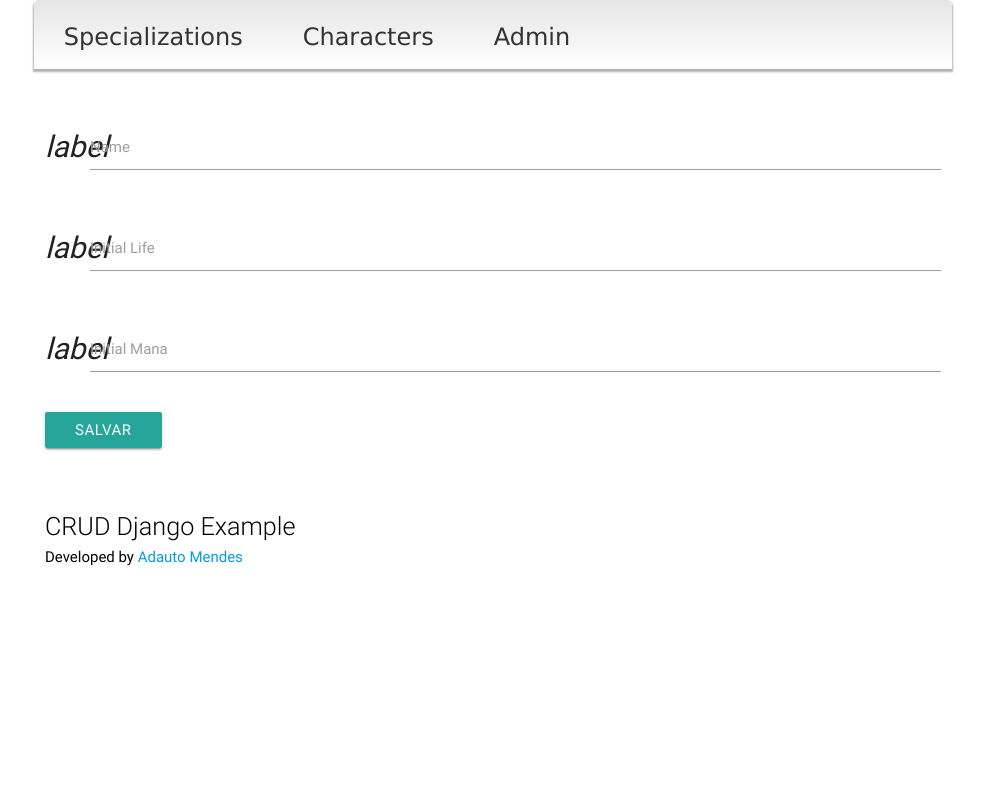
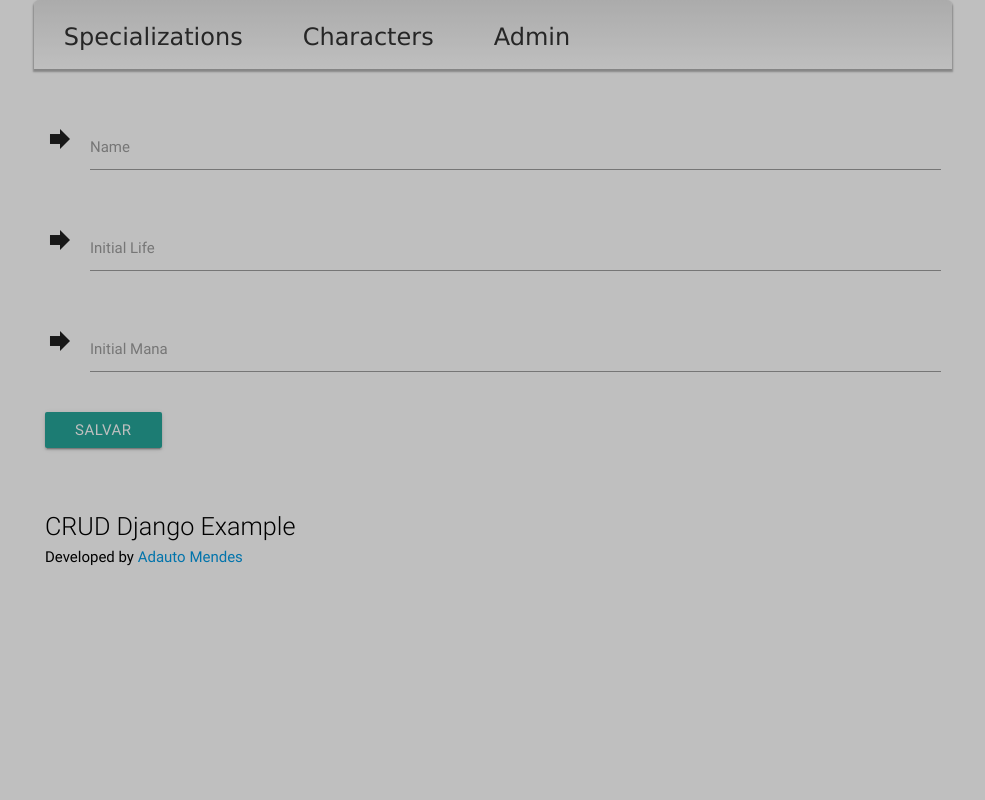
Before and after one commit to adautomendes/crud-python-django, a Django app: page /specialization/new in a window 1280 px wide. Shown: the whole page, without its empty margins (147-1132 px from the left). Run offline with Django 3.2, Linux system fonts and the light colour scheme.

Commit message:
Montando form de spec

```diff
--- a/crud/templates/crud/char_form.html
+++ b/crud/templates/crud/char_form.html
@@ -10,6 +10,7 @@
     <link rel="stylesheet" href="https://cdnjs.cloudflare.com/ajax/libs/materialize/0.100.2/css/materialize.min.css">
     <link type="text/css" rel="stylesheet" href="{% static "crud/css/style.css" %}" media="screen,projection,print" />
     <link type="text/css" rel="stylesheet" href="{% static "crud/css/menu.css" %}" media="screen,projection,print" />
+    <link href="https://fonts.googleapis.com/icon?family=Material+Icons" rel="stylesheet">
 
     <script src="https://code.jquery.com/jquery-3.3.1.min.js"></script>
     <script src="https://cdnjs.cloudflare.com/ajax/libs/materialize/0.100.2/js/materialize.min.js"></script>
--- a/crud/templates/crud/spec_form.html
+++ b/crud/templates/crud/spec_form.html
@@ -10,6 +10,7 @@
     <link rel="stylesheet" href="https://cdnjs.cloudflare.com/ajax/libs/materialize/0.100.2/css/materialize.min.css">
     <link type="text/css" rel="stylesheet" href="{% static "crud/css/style.css" %}" media="screen,projection,print" />
     <link type="text/css" rel="stylesheet" href="{% static "crud/css/menu.css" %}" media="screen,projection,print" />
+    <link href="https://fonts.googleapis.com/icon?family=Material+Icons" rel="stylesheet">
 
     <script src="https://code.jquery.com/jquery-3.3.1.min.js"></script>
     <script src="https://cdnjs.cloudflare.com/ajax/libs/materialize/0.100.2/js/materialize.min.js"></script>
@@ -22,7 +23,7 @@
 </head>
 
 <body>
-    <!-- <div id="overlay"></div> -->
+    <div id="overlay"></div>
     {% include 'crud/header.html' %}
     <main>
         <div class="container">
@@ -30,21 +31,21 @@
                 <form class="col s12 m12 l12" method="POST">
                     <div class="row">
                         <div class="input-field col s12 m12 l12">
-                            <i class="material-icons prefix">label</i>
+                            <i class="material-icons prefix">forward</i>
                             <input type="text" id="name" name="name" class="validate">
                             <label for="name">Name</label>
                         </div>
                     </div>
                     <div class="row">
                         <div class="input-field col s12 m12 l12">
-                            <i class="material-icons prefix">label</i>
+                            <i class="material-icons prefix">forward</i>
                             <input type="number" id="initial_life" name="initial_life" class="validate">
                             <label for="initial_life">Initial Life</label>
                         </div>
                     </div>
                     <div class="row">
                         <div class="input-field col s12 m12 l12">
-                            <i class="material-icons prefix">label</i>
+                            <i class="material-icons prefix">forward</i>
                             <input type="number" id="initial_mana" name="initial_mana" class="validate">
                             <label for="initial_mana">Initial Mana</label>
                         </div>
@@ -63,13 +64,11 @@
 
 </html>
 <script type="text/javascript">
-    // $(document).ajaxStart(function(){$("#overlay").show();});
-    // $(document).ajaxComplete(function(){$("#overlay").hide();});
+    $(document).ajaxStart(function(){$("#overlay").show();});
+    $(document).ajaxComplete(function(){$("#overlay").hide();}); //Investigar pq isso da problema
 
     $(document).ready(function() {
         {% if specialization %}
-            carregarCombos();
-
             /* Setting fields for edit */
             $("#name").val(`{{ specialization.name }}`);
             $("#initial_life").val(`{{ specialization.initial_life }}`);
--- a/crud/templates/crud/spec_index.html
+++ b/crud/templates/crud/spec_index.html
@@ -10,6 +10,7 @@
     <link rel="stylesheet" href="https://cdnjs.cloudflare.com/ajax/libs/materialize/0.100.2/css/materialize.min.css">
     <link type="text/css" rel="stylesheet" href="{% static "crud/css/style.css" %}" media="screen,projection,print" />
     <link type="text/css" rel="stylesheet" href="{% static "crud/css/menu.css" %}" media="screen,projection,print" />
+    <link href="https://fonts.googleapis.com/icon?family=Material+Icons" rel="stylesheet">
 
     <script src="https://code.jquery.com/jquery-3.3.1.min.js"></script>
     <script src="https://cdnjs.cloudflare.com/ajax/libs/materialize/0.100.2/js/materialize.min.js"></script>
```
Also changed, not shown: 12 other files.
